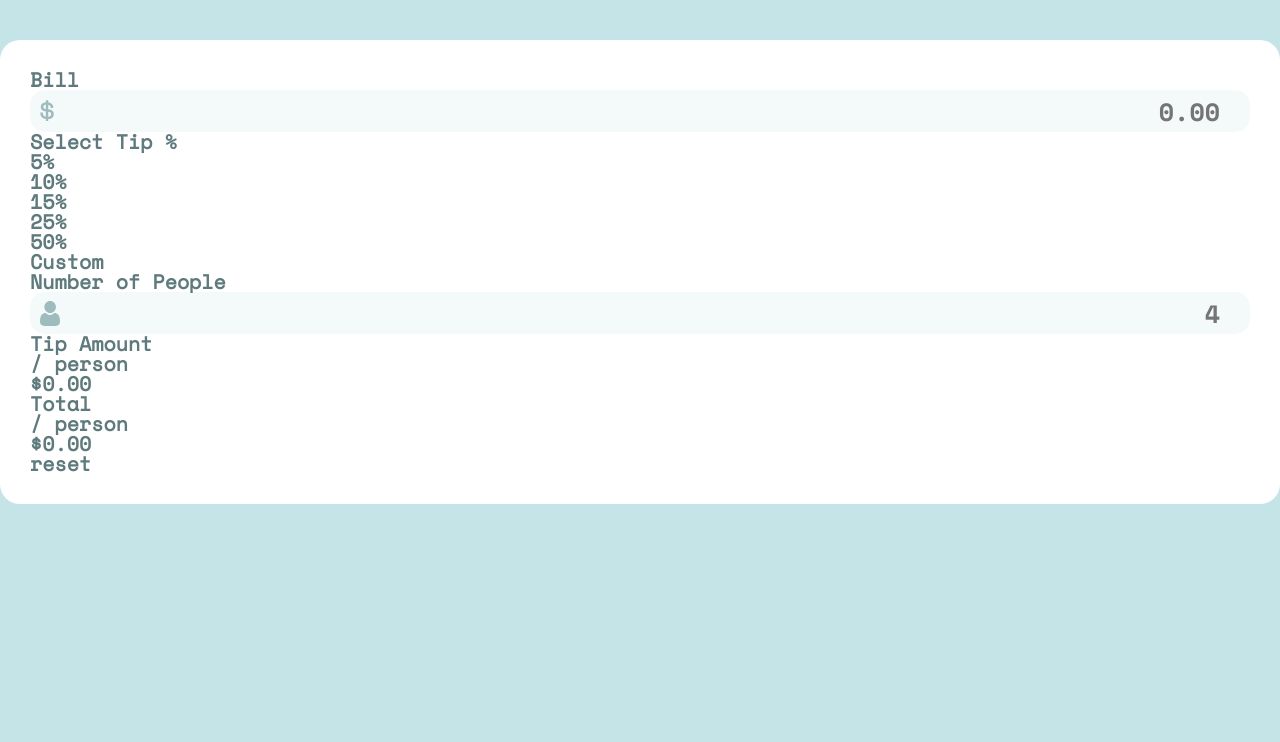
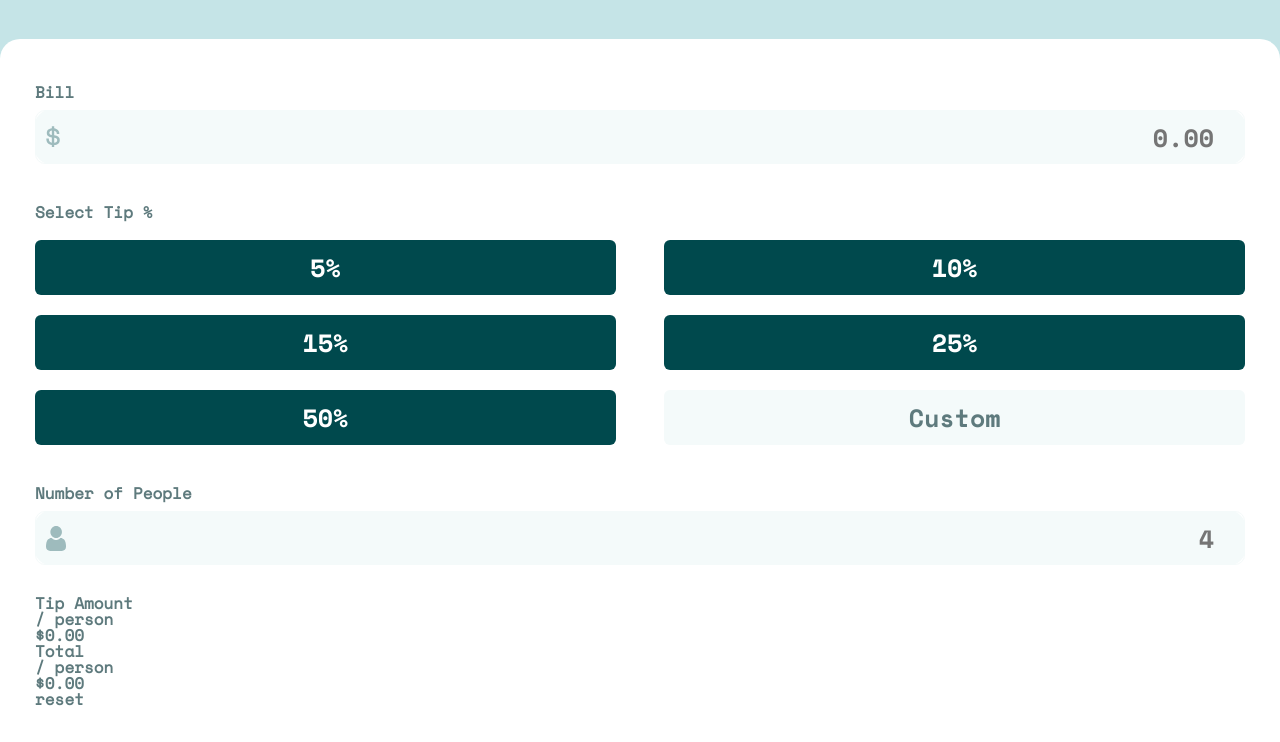
Before and after one commit to SteveNoyes/calc-lorem, a plain HTML site: page index.html in a window 1280 px wide. Shown: the part 123-865 px from the top of the page. Before the commit the page ends 800 px from the top, so only its background shows below. Drawn offline with Linux system fonts and the light colour scheme.

Commit message:
button hover styles

```diff
--- a/assets/css/main.css
+++ b/assets/css/main.css
@@ -38,11 +38,10 @@
 	font-display: swap;
 }
 
-
 /* - Mobile: 375px
 - Desktop: 1440px */
 
-/* > 💡 These are just the design sizes. Ensure content is responsive and meets WCAG requirements by testing the full range of screen sizes from 320px to large screens. */
+/* Ensure content is responsive and meets WCAG requirements by testing the full range of screen sizes from 320px to large screens. */
 
 :root {
 	/* ### Primary */
@@ -55,13 +54,12 @@
 	--very-light-grayish-cyan: hsl(189, 41%, 97%);
 	--white: hsl(0, 0%, 100%);
 }
-
 /*
 	font-family: Space Mono
 	Weights: 700
 */
 body {
-    font-size: 20px;
+	font-size: 16px;
 	font-weight: 700;
 	font-family: 'Space Mono Regular', sans-serif;
 	background-color: var(--light-grayish-cyan);
@@ -75,13 +73,13 @@ body {
 
 .calc-wrapper {
 	background-color: var(--white);
-    border-radius: 20px;
-    padding: 30px;
+	border-radius: 20px 20px 0 0;
+	padding: 35px;
 }
 
 input {
 	width: 100%;
-    height: 40px;
+	height: 50px;
 	background-color: var(--very-light-grayish-cyan);
 	border: none !important;
 	font-family: 'Space Mono Bold';
@@ -103,16 +101,24 @@ input {
 
 .user-guest-input-wrapper input,
 .user-total-input-wrapper input {
-    border: none;
+	border: 1px solid var(--very-light-grayish-cyan) !important;
 	outline: none;
 	text-align: right;
 	padding-right: 30px;
+	border-radius: 10px;
 }
-
+.user-guest-input-wrapper input:focus,
+.user-total-input-wrapper input:focus {
+	outline-width: 4px;
+	outline-style: solid !important;
+	outline-color: var(--light-grayish-cyan) !important;
+	border-radius: 10px;
+}
 .user-guest-input-wrapper:focus,
 .user-total-input-wrapper:focus {
-    outline-style: solid;
-    outline-color: var(--light-grayish-cyan);
+	border: 1px solid var(--light-grayish-cyan) !important;
+	outline-style: solid !important;
+	outline-color: var(--light-grayish-cyan) !important;
 }
 
 .user-total-input-wrapper input {
@@ -126,3 +132,70 @@ input {
 	background-size: 20px;
 	background-position: 10px;
 }
+
+.bill-header {
+	padding-top: 10px;
+	padding-bottom: 10px;
+}
+
+.user-total-input {
+	padding-bottom: 40px;
+}
+
+.select-percentage-wrapper h3 {
+	padding-bottom: 20px;
+}
+
+/* Select Tip Buttons */
+/*
+five-percent
+ten-percent
+fifteen-percent
+twenty-five-percent
+fifty-percent
+custom-button
+*/
+
+.button-container {
+  display: flex;
+  justify-content: space-between;
+}
+
+.buttons {
+  width: 48%;
+  height: 55px;
+  margin-bottom: 20px;
+  font-size: 25px;
+	font-family: 'Space Mono Bold', sans-serif;
+  border: none;
+  background-color: var(--very-dark-cyan);
+  color: var(--white);
+  border-radius: 6px;
+}
+
+.buttons:hover {
+  cursor: pointer;
+	background-color: var(--strong-cyan) !important;
+	color: var(--very-dark-cyan);
+}
+
+.custom-btn-graph {
+	background-color: var(--very-light-grayish-cyan);
+	color: var(--dark-grayish-cyan);
+}
+
+.custom-btn-graph:hover {
+	color: var(--white);
+}
+
+.user-guest-input {
+  padding-top: 20px;
+}
+
+.user-guest-input h3 {
+  padding-bottom: 10px;
+}
+
+.calc-output {
+	padding-top: 30px;
+}
--- a/assets/css/reset.css
+++ b/assets/css/reset.css
@@ -2,7 +2,6 @@
    v2.0 | 20110126
    License: none (public domain)
 */
-
 html, body, div, span, applet, object, iframe,
 h1, h2, h3, h4, h5, h6, p, blockquote, pre,
 a, abbr, acronym, address, big, cite, code,
--- a/index.html
+++ b/index.html
@@ -6,7 +6,7 @@
 
   <link rel="icon" type="image/png" sizes="32x32" href="./images/favicon-32x32.png">
 
-  <title>Tip calculator app</title>
+  <title>Tip calculator</title>
   <link rel="stylesheet" href="./assets/css/reset.css">
   <link rel="stylesheet" href="./assets/css/main.css">
 </head>
@@ -19,7 +19,7 @@
   <div class="calc-wrapper">
 
     <div class="user-total-input">
-      <h3>Bill</h3>
+      <h3 class="bill-header">Bill</h3>
 
       <div class="user-total-input-wrapper">
         <input type="text" id="user-total-input" name="user-total-input" placeholder="0.00">
@@ -27,23 +27,17 @@
     </div>
     <div class="select-percentage-wrapper">
       <h3>Select Tip %</h3>
-      <div class="percent-button">
-        <p class="percent-btn-graph five-percent">5%</p>
+      <div class="button-container">
+        <button class="buttons five-percent" type="submit" value="Save" onclick="fivePercent()">5%</button>
+        <button class="buttons ten-percent" type="submit" value="Save" onclick="tenPercent()">10%</button>
       </div>
-      <div class="percent-button">
-        <p class="percent-btn-graph ten-percent">10%</p>
+      <div class="button-container">
+        <button class="buttons fifteen-percent" type="submit" value="Save" onclick="fifteenPercent()">15%</button>
+        <button class="buttons twenty-five-percent" type="submit" value="Save" onclick="twentyFivePercent()">25%</button>
       </div>
-      <div class="percent-button">
-        <p class="percent-btn-graph fifteen-percent">15%</p>
-      </div>
-      <div class="percent-button twenty-five-percent">
-        <p class="percent-btn-graph">25%</p>
-      </div>
-      <div class="percent-button fifty-percent">
-        <p class="percent-btn-graph">50%</p>
-      </div>
-      <div class="percent-button custom-button">
-        <p class="custom-btn-graph">Custom</p>
+      <div class="button-container">
+        <button class="buttons fifty-percent" type="submit" value="Save" onclick="fiftyPercent()">50%</button>
+        <button class="buttons custom-btn-graph" type="submit" value="Save" onclick="customPercent()">Custom</button>
       </div>
     </div>
     <div class="user-guest-input">
```
Also changed, not shown: 1 other file. Lines whose indentation alone changed are shown as unchanged.
